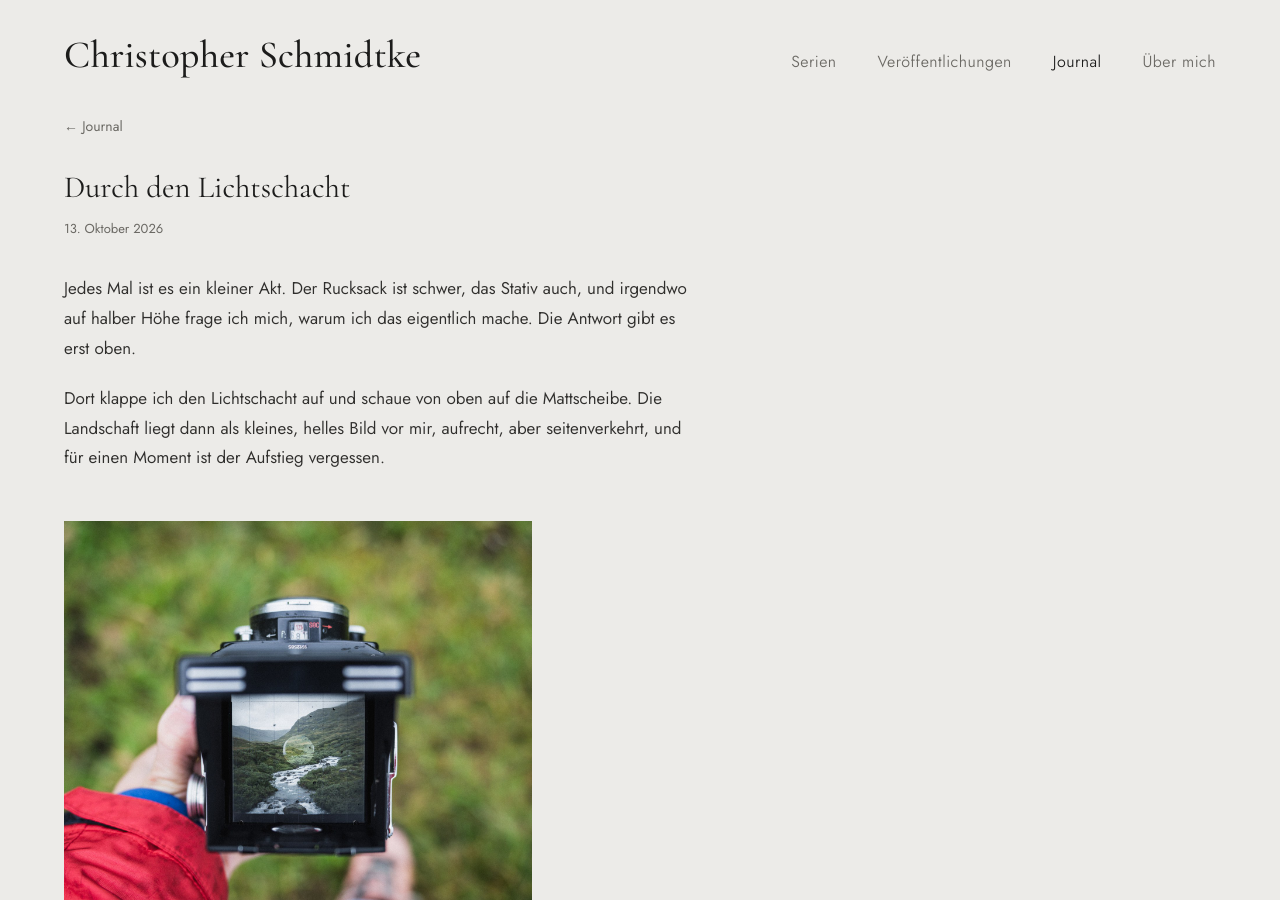
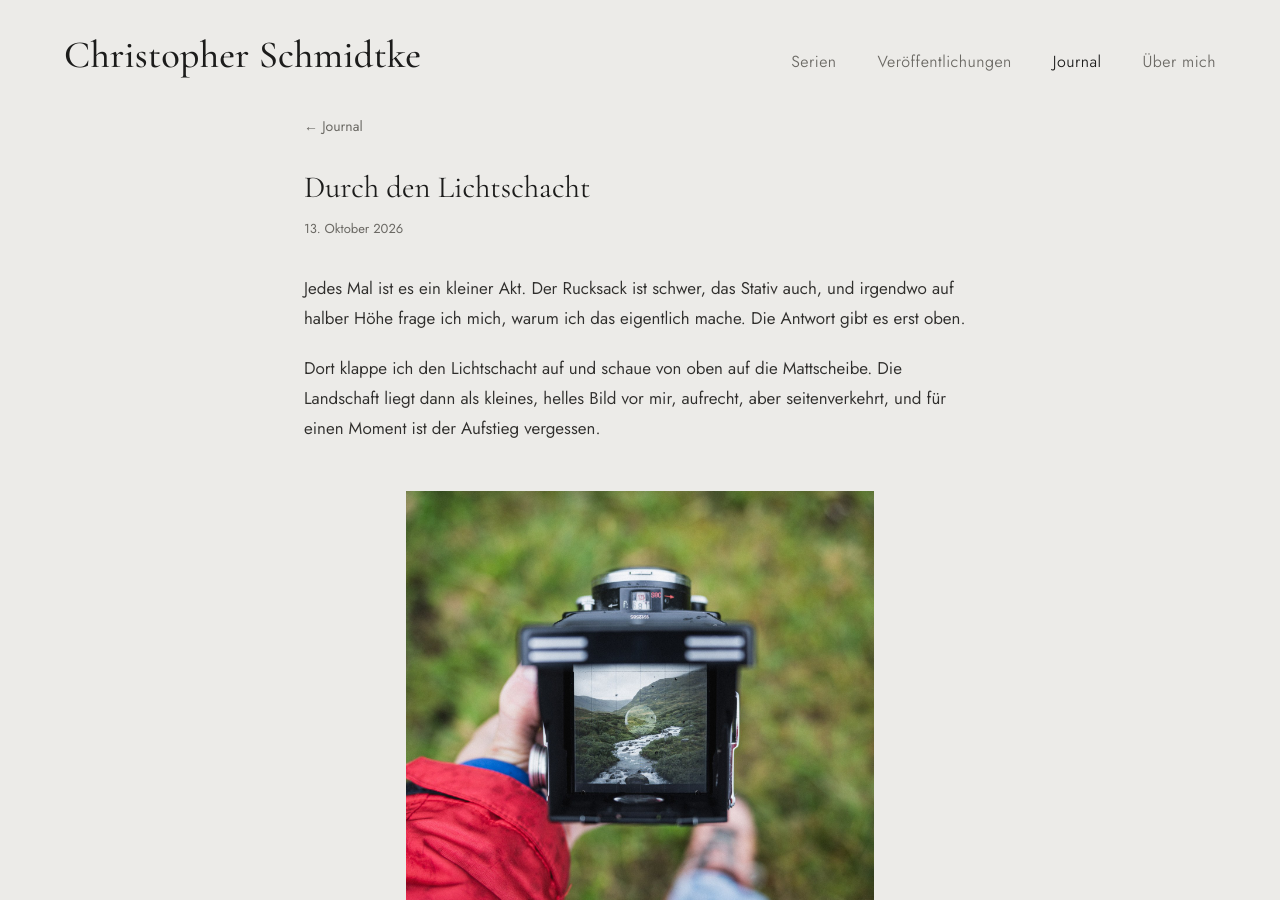
Before and after one commit to Racetrack69/christopher_portfolio, a Jekyll site: the page built from _posts/2026-10-13-durch-den-lichtschacht.md, in a window 1280 px wide and 900 px high. Built offline with Jekyll 4.4.1, drawn with Linux system fonts in a browser that asks for light colours.

Commit message:
Add files via upload

```diff
--- a/assets/css/site.css
+++ b/assets/css/site.css
@@ -36,7 +36,7 @@ a{color:inherit}
 .skip{position:absolute;left:-9999px;top:8px;z-index:200;padding:8px 14px;background:var(--ink);color:var(--wall);text-decoration:none}
 .skip:focus{left:16px}
 .wrap{max-width:1400px;margin-inline:auto;padding-inline:var(--side)}
-.col{max-width:46rem}
+.col{max-width:42rem;margin-inline:auto}
 
 /* Weicher Übergang zwischen Seiten, wo der Browser es kann */
 @media (prefers-reduced-motion:no-preference){@view-transition{navigation:auto}}
@@ -155,15 +155,16 @@ html.js a.frame:hover img.loaded,html.js .cover-link:hover img.loaded{opacity:.9
 }
 
 /* Artikel */
-/* Eine Spalte, 40rem. Bilder höchstens so breit wie der Text und gut halb so hoch wie der Bildschirm, damit der Text führt */
-.article{max-width:40rem}
+/* Eine zentrierte Spalte, 42rem. Bilder höchstens gut halb so hoch wie der Bildschirm, damit der Text führt.
+   Querformate dürfen über die Textspalte hinausragen (bis 52rem), mittig zur Spalte. */
+.article{max-width:42rem;margin-inline:auto}
 .back{display:inline-block;margin-bottom:28px;padding-block:6px;font-size:14px;color:var(--quiet);text-decoration:none}
 .back:hover{color:var(--ink)}
 .article .date{margin:14px 0 36px;font-size:13px;color:var(--quiet)}
 .article .body p,.article .body li{font-size:clamp(17px,1.3vw,18px);font-weight:380;line-height:1.75;color:var(--ink-2)}
 .article .body p{margin:0 0 1.2em}
 .article .body h2{margin:1.6em 0 .5em;font-family:var(--serif);font-weight:500;font-size:clamp(22px,1.9vw,26px);line-height:1.15}
-.article .body figure{margin:clamp(32px,4vw,48px) 0;width:min(100%, calc(52vh * var(--r,1)))}
+.article .body figure{--fw:min(52rem, calc(100vw - 2 * var(--side)), calc(52vh * var(--r,1)));width:var(--fw);margin:clamp(32px,4vw,48px) calc((100% - var(--fw)) / 2)}
 .article .body .paar{display:flex;gap:clamp(12px,1.6vw,20px);align-items:flex-start;margin:clamp(32px,4vw,48px) 0}
 .article .body .paar figure{flex:var(--r) 1 0;min-width:0;width:auto;margin:0}
 
```
